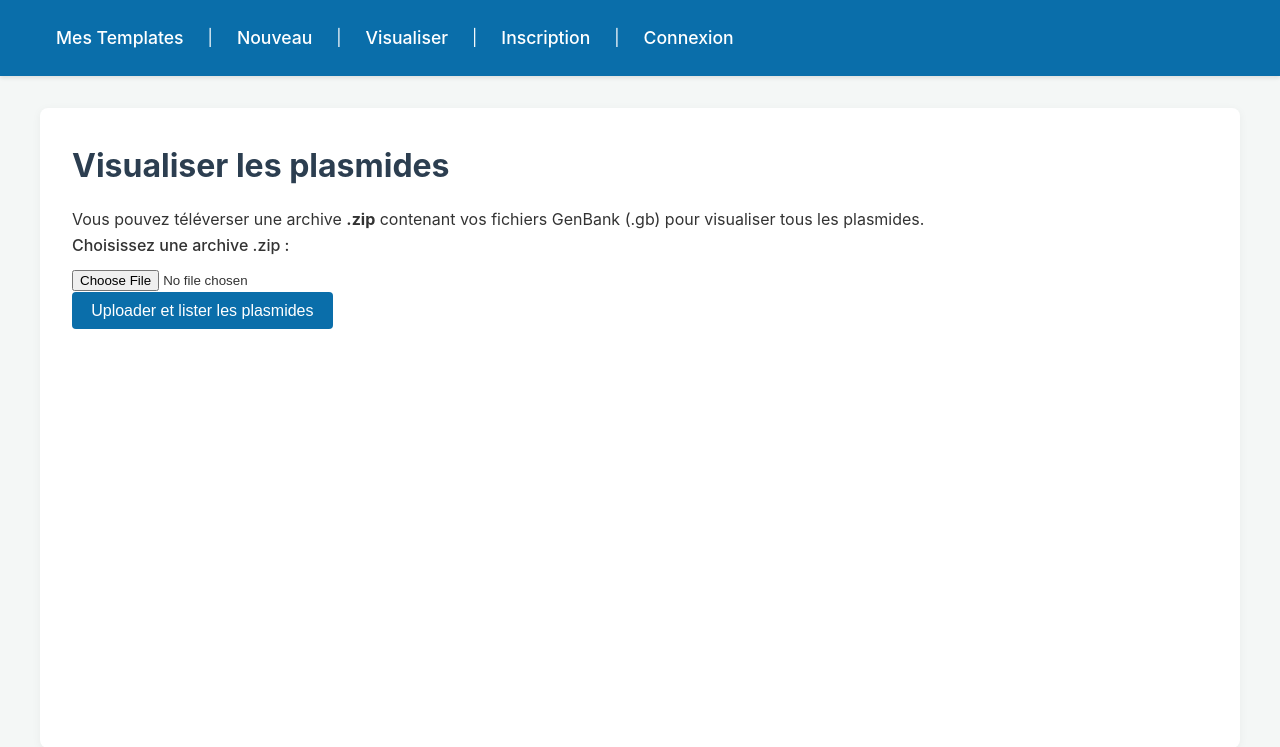
After one commit to benji7803/Projet_Prog_Web_2025, a Django app: page /template/simulate/view_plasmid/ in a window 1280 px wide. The commit adds this page. Shown: the top 747 px of the page. Run offline with Django 5.2, Linux system fonts and the light colour scheme.

Commit message:
commence correction visu

```diff
--- a/gestionTemplate/templates/gestionTemplates/create_edit.html
+++ b/gestionTemplate/templates/gestionTemplates/create_edit.html
@@ -39,7 +39,7 @@
 
         <div class="card mb-4 border-secondary">
             <div class="card-header bg-secondary text-white d-flex justify-content-between align-items-center">
-                <span>2. Composition de l'assemblage  (Definition des Colonnes)</span>
+                <span>2. Composition de l'assemblage  (Définition des Colonnes)</span>
                 <button type="button" class="btn btn-sm btn-light" onclick="addColumn()">+ Add Column</button>
             </div>
             <div class="card-body p-0 table-responsive">
@@ -50,7 +50,7 @@
                             <th style="width: 15%">Types<br><small class="text-muted">(ex: 1, 2...)</small></th>
                             <th style="width: 15%">est optionel ?</th>
                             <th style="width: 15%">Le nom doit être dans la sortie ?</th>
-                            <th style="width: 15%">Sépérateur</th>
+                            <th style="width: 15%">Séparateur</th>
                             <th style="width: 5%">Supprimer</th>
                         </tr>
                     </thead>
--- /dev/null
+++ b/gestionTemplate/templates/gestionTemplates/user_view_plasmid.html
@@ -0,0 +1,30 @@
+{% extends 'layout.html' %}
+
+{% block title %}
+    Visualiser les Plasmides
+{% endblock %}
+
+{% block content %}
+<div class="container mt-4">
+    <h1>Visualiser les plasmides</h1>
+    <p>Vous pouvez téléverser une archive <strong>.zip</strong> contenant vos fichiers GenBank (.gb) pour visualiser tous les plasmides.</p>
+
+    {% if error %}
+        <div class="alert alert-danger mt-3">{{ error }}</div>
+    {% endif %}
+    {% if message %}
+        <div class="alert alert-success mt-3">{{ message }}</div>
+    {% endif %}
+
+    <!-- Formulaire pour uploader l'archive -->
+    <form method="post" enctype="multipart/form-data" class="mt-3">
+        {% csrf_token %}
+        <div class="mb-3">
+            <label for="plasmids_zip" class="form-label">Choisissez une archive .zip :</label>
+            <input type="file" name="plasmids_zip" id="plasmids_zip" class="form-control" accept=".zip" required>
+        </div>
+        <button type="submit" class="btn btn-primary">Uploader et lister les plasmides</button>
+    </form>
+
+</div>
+{% endblock %}
--- a/gestionTemplate/urls.py
+++ b/gestionTemplate/urls.py
@@ -15,4 +15,5 @@ urlpatterns = [
     path('delete/<int:template_id>/',views.delete_template, name="delete_template"),
     path('simulate/', views.simulate, name="simulate"),
     path('view/', views.view_plasmid, name="view_plasmid"),
+    path('simulate/view_plasmid/', views.user_view_plasmid, name='user_view_plasmid'),
 ]
--- a/gestionTemplate/views.py
+++ b/gestionTemplate/views.py
@@ -476,3 +476,6 @@ def view_plasmid(request):
         })
 
     return render(request, 'gestionTemplates/view_plasmid.html')
+
+def user_view_plasmid(request):
+    return render(request, 'gestionTemplates/user_view_plasmid.html')
--- a/users/templates/users/team_detail.html
+++ b/users/templates/users/team_detail.html
@@ -19,8 +19,8 @@
 <table>
     <thead>
         <tr>
-            <th>Utilisateur</th>
-            <th>Date d'arrivée</th>
+            <th>Utilisateur | </th>
+            <th>Date d'arrivée | </th>
             <th>Rôle</th>
         </tr>
     </thead>
```
Also changed, not shown: gestionTemplate/templates/gestionTemplates/user_sim.html (+6 -2 lines), gestionTemplate/migrations/0001_initial.py, gestionTemplate/migrations/0002_remove_campaign_display_name_remove_campaign_file_and_more.py (deleted).
